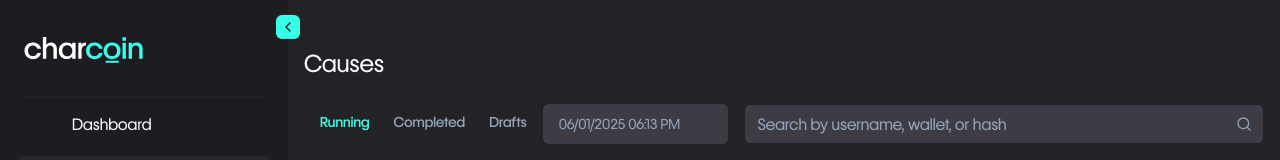
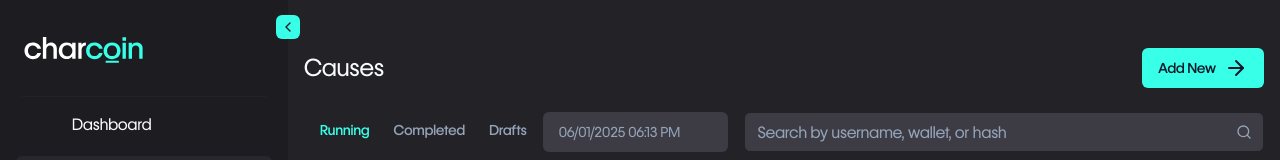
Before and after one commit to NadirAliOfficial/charcoin-admin-panel, a Next.js app: page /causes in a window 1280 px wide. Shown: the top 160 px of the page. Built offline with nearby package versions, Linux system fonts and the light colour scheme; some icons are missing; what @bprogress/next would draw is missing.

Commit message:
button added

```diff
--- a/src/app/(main)/causes/page.tsx
+++ b/src/app/(main)/causes/page.tsx
@@ -263,9 +263,9 @@ export default function CausesPage() {
     <div className="container mx-auto py-8 ">
       <div className="flex items-center mb-6 justify-between">
       <h1 className="text-2xl   ">Causes</h1>
-      {(activeTab || "")?.toLowerCase() == "drafts" && <Button onClick={() => setCausesOpenAdd(true)}>
+      <Button onClick={() => setCausesOpenAdd(true)}>
           Add New <ArrowRight />
-        </Button>}
+        </Button>
       </div>
 
       <div className="mb-6">
```
